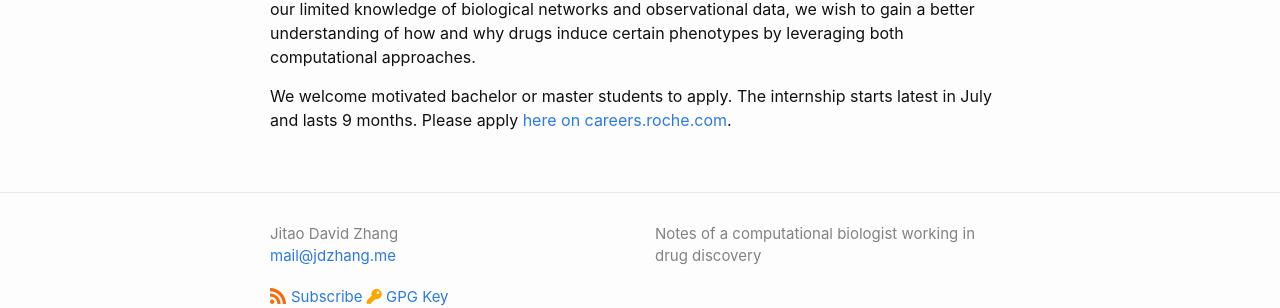
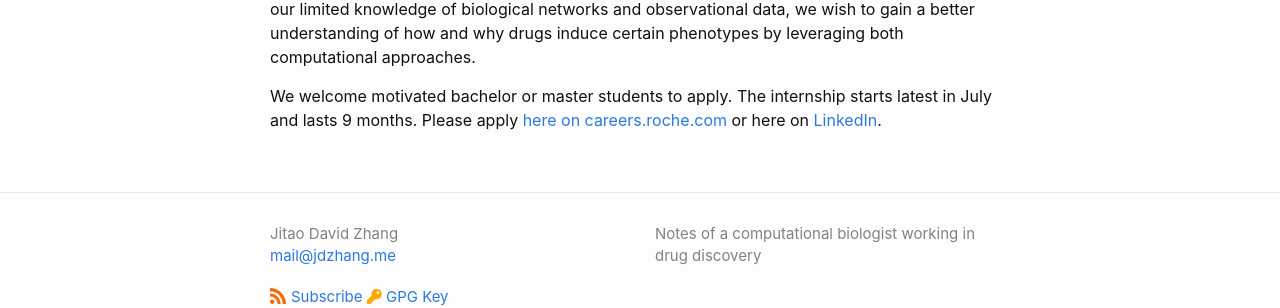
Before and after one commit to Accio/accio.github.io, a Jekyll site: the page built from _posts/2022-05-08-intern-GNN-causal-inference.md, in a window 1280 px wide. Shown: the part 624-932 px from the top of the page. Built offline with Jekyll 4.4.1, drawn with Linux system fonts in a browser that asks for light colours; comment, search, counter and statistics services are not loaded.

Commit message:
add linkedin link

```diff
--- a/_posts/2022-05-08-intern-GNN-causal-inference.md
+++ b/_posts/2022-05-08-intern-GNN-causal-inference.md
@@ -30,4 +30,4 @@ phenotypes by leveraging both computational approaches.
 
 We welcome motivated bachelor or master students to apply. The internship starts
 latest in July and lasts 9 months. Please apply [here on
-careers.roche.com](https://careers.roche.com/global/en/job/ROCHGLOBAL202203111835EXTERNALENGLOBAL/Internship-for-Computational-Toxicology-and-Safety).
+careers.roche.com](https://careers.roche.com/global/en/job/202203-111835/Internship-for-Computational-Toxicology-and-Safety) or here on [LinkedIn](https://www.linkedin.com/jobs/view/internship-for-computational-toxicology-and-safety-at-roche-2985439654).
```
